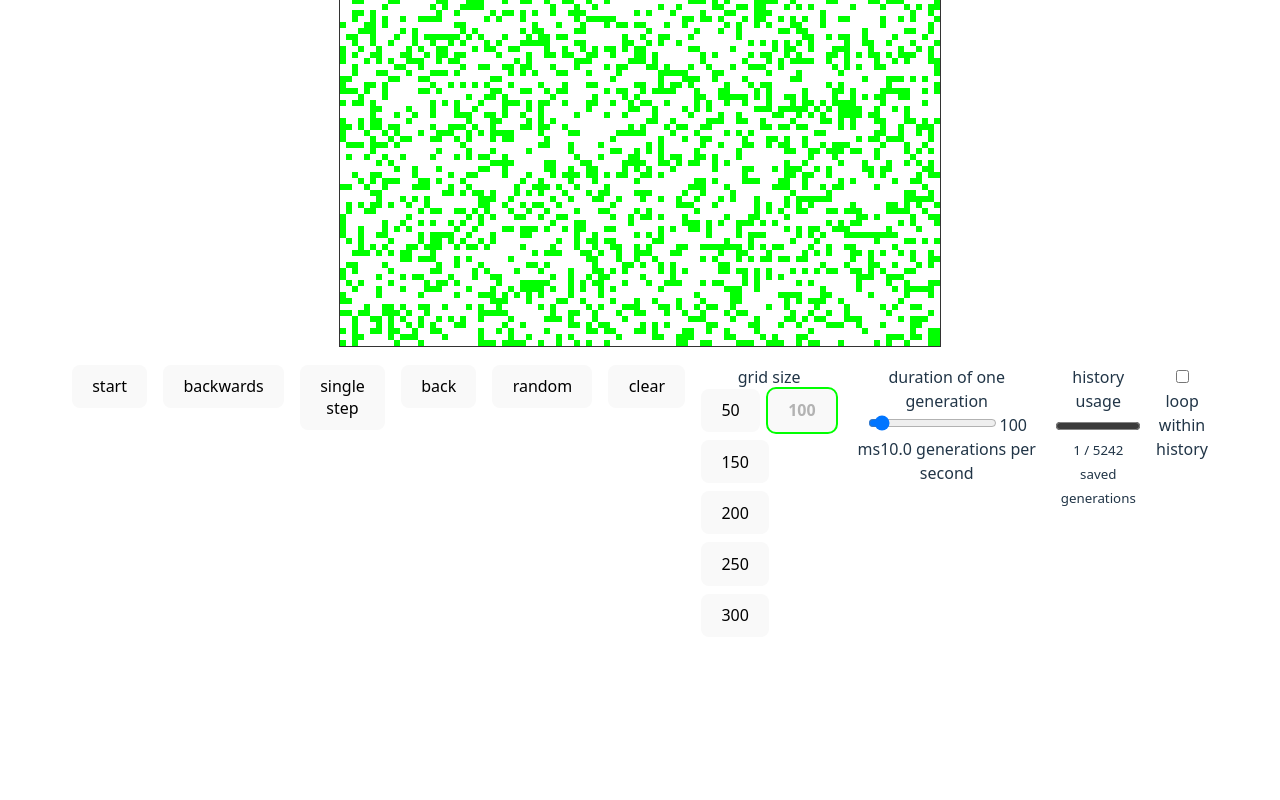
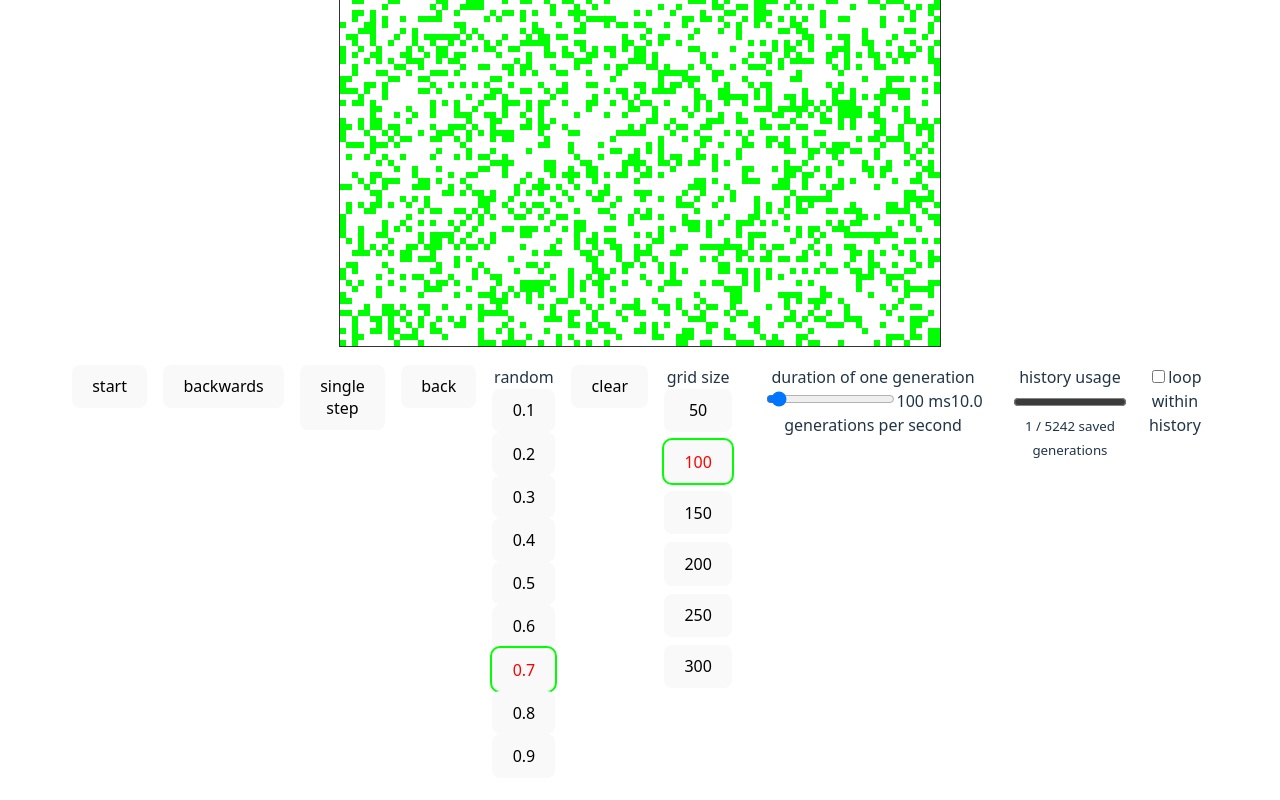
Before and after one commit to nottelbox/nottelbox-web, a React (Vite) app: page /projects in a window 1280 px wide. Shown: the part 532-1332 px from the top of the page. Before the commit the page ends 1241 px from the top, so only its background shows below. Built offline with nearby package versions, Linux system fonts and the light colour scheme.

Commit message:
choose randomness

```diff
--- a/src/GameOfLife.tsx
+++ b/src/GameOfLife.tsx
@@ -13,6 +13,7 @@ export default function GameOfLife() {
   const [historyCount, setHistoryCount] = useState(1);
   const [maxHistory, setMaxHistory] = useState(Math.floor(MAX_MEMORY_BYTES / (gridSize * gridSize)));
   const [loopInHistory, setLoopInHistory] = useState(false);
+  const [randomness, setRandomness] = useState(0.7);
 
   const canvasRef = useRef<HTMLCanvasElement | null>(null);
   const ctxRef = useRef<CanvasRenderingContext2D | null>(null);
@@ -42,9 +43,9 @@ export default function GameOfLife() {
     }
   }, [gridSize, getIndex]);
 
-  const createGrid = useCallback(() => {
+  const createGrid = useCallback((randomness: number) => {
     const arr = new Uint8Array(gridSize * gridSize);
-    for (let i = 0; i < arr.length; i++) arr[i] = Math.random() > 0.7 ? 1 : 0;
+    for (let i = 0; i < arr.length; i++) arr[i] = Math.random() > randomness ? 1 : 0;
     return arr;
   }, [gridSize]);
 
@@ -147,12 +148,12 @@ export default function GameOfLife() {
   useEffect(() => {
     const canvas = canvasRef.current!;
     ctxRef.current = canvas.getContext("2d")!;
-    gridHistoryRef.current = [createGrid()];
+    gridHistoryRef.current = [createGrid(randomness)];
     currentIndexRef.current = 0;
     maxHistoryRef.current = Math.floor(MAX_MEMORY_BYTES / (gridSize * gridSize));
     setHistoryCount(1);
     draw(ctxRef.current, gridHistoryRef.current[0]);
-  }, [createGrid, draw, gridSize]);
+  }, [createGrid, draw, gridSize, randomness]);
 
   useEffect(() => {
     setMaxHistory(Math.floor(MAX_MEMORY_BYTES / (gridSize * gridSize)));
@@ -171,10 +172,12 @@ export default function GameOfLife() {
   const singleStepForward = () => stepGeneration(1);
   const singleStepBackward = () => stepGeneration(-1);
 
-  const reset = () => {
-    gridHistoryRef.current = [createGrid()];
-    currentIndexRef.current = 0;
-    setHistoryCount(1);
+  const reset = (r: number) => {
+    if (r === randomness){
+      gridHistoryRef.current = [createGrid(r)];
+      currentIndexRef.current = 0;
+      setHistoryCount(1);
+    }
     draw(ctxRef.current!, gridHistoryRef.current[0]);
   };
 
@@ -235,22 +238,36 @@ export default function GameOfLife() {
         <button onClick={() => toggleRunning(-1)}>{running === -1 ? t.controls.pause : t.controls.startBackward}</button>
         <button onClick={singleStepForward} disabled={running !== 0}>{t.controls.singleStep}</button>
         <button onClick={singleStepBackward} disabled={running !== 0}>{t.controls.singleStepBackward}</button>
-        <button onClick={reset}>{t.controls.random}</button>
+        <div style={{display: 'flex', flexDirection: 'column'}}>
+          <label>{t.controls.random}</label>
+          {[0.1, 0.2, 0.3, 0.4, 0.5, 0.6, 0.7, 0.8, 0.9].map(r => (
+            <button
+              key={r}
+              style={{
+                color: r === randomness ? 'red': '',
+                outline: r === randomness ? "2px solid lime" : "none"
+              }}
+              onClick={() => {
+                setRandomness(r);
+                reset(r);
+              }}
+            >{r}</button>
+            ))}
+        </div>
         <button onClick={clearGrid}>{t.controls.clear}</button>
 
         <div>
           <label>{t.controls.gridSize}</label>
-          <div style={{ display: "flex", gap: "0.5rem", flexWrap: "wrap" }}>
+          <div style={{ display: "flex", gap: "0.5rem", flexWrap: "wrap", flexDirection: 'column' }}>
             {[50, 100, 150, 200, 250, 300].map(size => (
               <button
                 key={size}
                 style={{
-                  fontWeight: gridSize === size ? "bold" : "normal",
+                  color: size === gridSize ? 'red' : '',
                   outline: gridSize === size ? "2px solid lime" : "none"
                 }}
                 onClick={() => {
                   setGridSize(size);
-                  reset();
                 }}
                 disabled={gridSize === size || running !== 0}
               >
@@ -275,7 +292,7 @@ export default function GameOfLife() {
             style={{
               width: "100%",
               accentColor:
-                historyCount / maxHistory > 0.9
+                historyCount / maxHistory > 0.99
                   ? "red"
                   : historyCount / maxHistory > 0.8
                   ? "orange"
```
